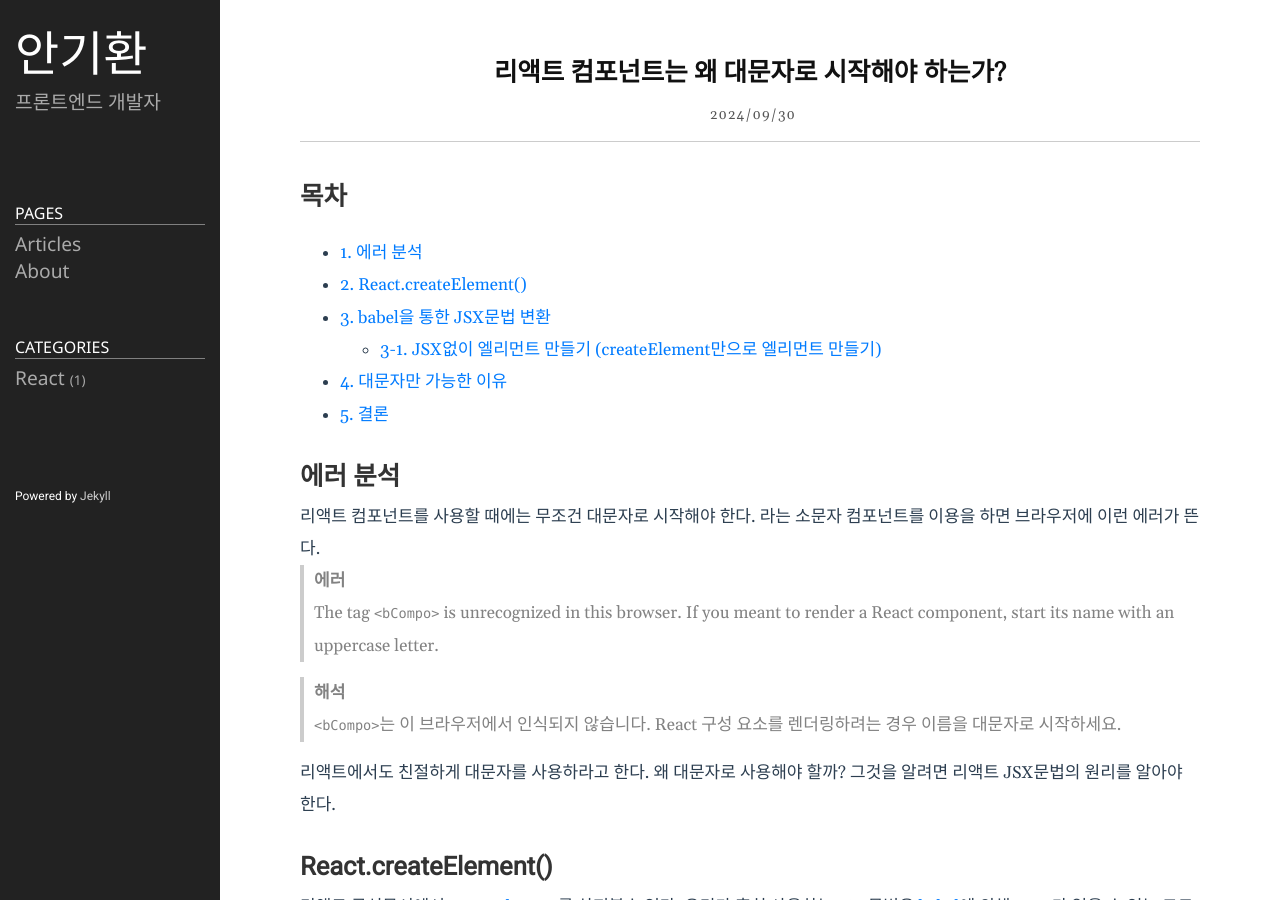
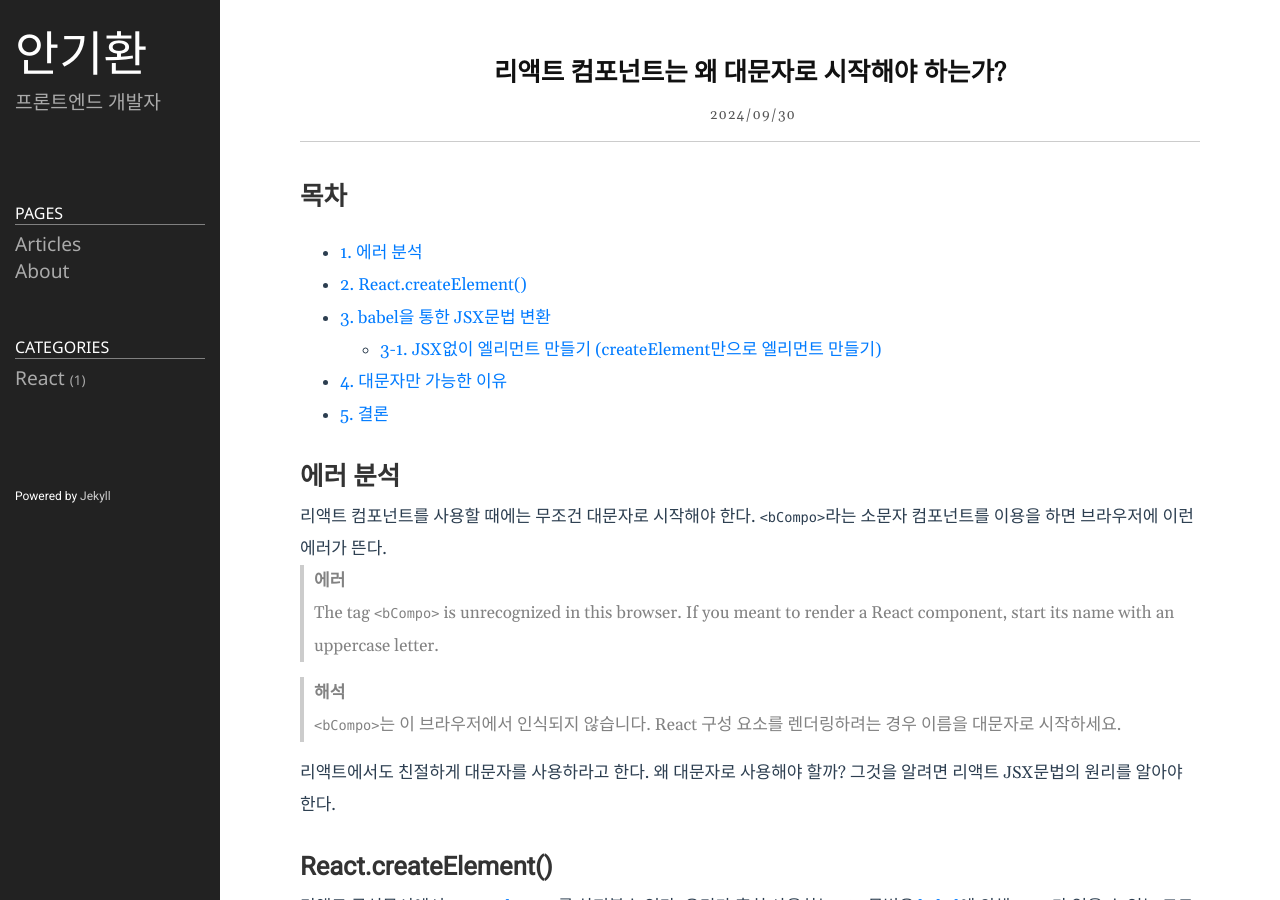
Before and after one commit to ahngh0113/ahngh0113.github.io, a Jekyll site: the page built from _posts/2024-09-30-리액트 컴포넌트는 왜 대문자로 시작해야 하는가?.md, in a window 1280 px wide and 900 px high. Built offline with Jekyll 4.4.1, drawn with Linux system fonts in a browser that asks for light colours.

Commit message:
오타 수정

```diff
--- a/_posts/2024-09-30-리액트 컴포넌트는 왜 대문자로 시작해야 하는가?.md
+++ b/_posts/2024-09-30-리액트 컴포넌트는 왜 대문자로 시작해야 하는가?.md
@@ -15,7 +15,7 @@ categories: react
 
 # 에러 분석
 
-리액트 컴포넌트를 사용할 때에는 무조건 대문자로 시작해야 한다. <bCompo>라는 소문자 컴포넌트를 이용을 하면 브라우저에 이런 에러가 뜬다.
+리액트 컴포넌트를 사용할 때에는 무조건 대문자로 시작해야 한다. `<bCompo>`라는 소문자 컴포넌트를 이용을 하면 브라우저에 이런 에러가 뜬다.
 
 > **에러** <br>
 > The tag `<bCompo>` is unrecognized in this browser. If you meant to render a React component, start its name with an uppercase letter.
```
Also changed, not shown: 2 other files.
